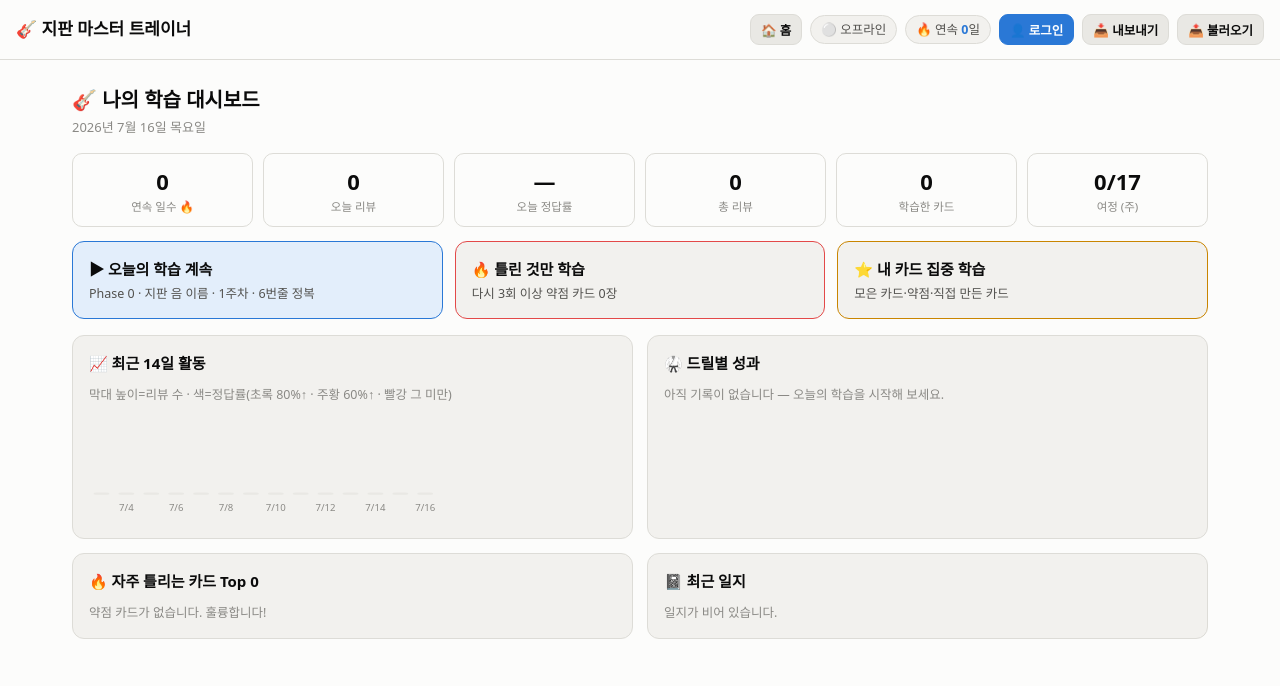
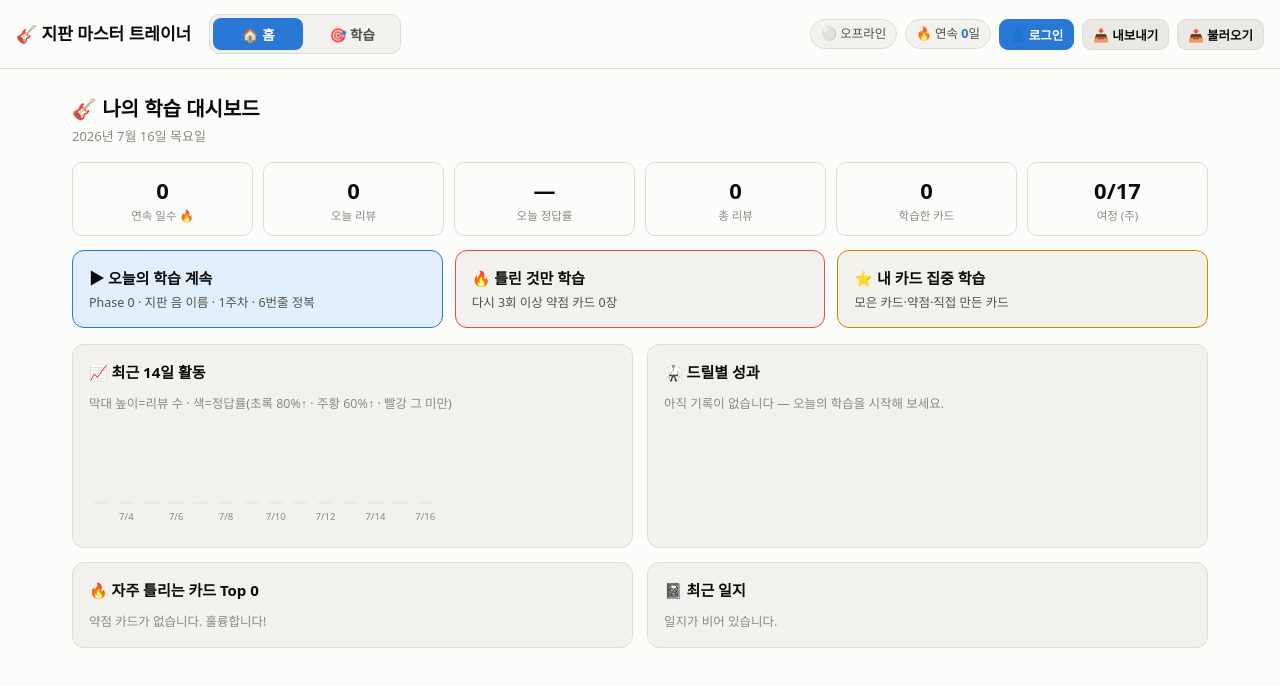
Before and after one commit to DongwooChae/guitar-trainer, a plain HTML site: page index.html in a window 1280 px wide. Drawn offline with Linux system fonts and the light colour scheme.

Commit message:
deploy: 2026-07-16 12:22

```diff
--- a/index.html
+++ b/index.html
@@ -94,6 +94,10 @@ textarea{width:100%;resize:vertical}
 .kpi .muted{font-size:11.5px}
 /* ===== 3단 레이아웃 ===== */
 .hdr-right{display:flex;gap:8px;align-items:center;flex-wrap:wrap}
+.hdr-left{display:flex;align-items:center;gap:18px;min-width:0}
+.viewnav{display:flex;gap:4px;background:var(--surface-2);border:1px solid var(--border);border-radius:10px;padding:3px}
+.viewnav button{padding:6px 16px;border:none;background:transparent;color:var(--ink-2);font-size:13.5px;font-weight:700;border-radius:8px;cursor:pointer;font-family:inherit}
+.viewnav button.on{background:var(--accent);color:#fff}
 .app{display:grid;grid-template-columns:minmax(0,0.7fr) minmax(0,2.4fr) minmax(0,2fr);gap:16px;max-width:none;margin:0;padding:16px 22px;align-items:start}
 .col{min-width:0;display:flex;flex-direction:column;gap:14px}
 .col>.card{margin-top:0}
@@ -291,9 +295,14 @@ input[type=range]{width:100%;accent-color:var(--accent)}
 </head>
 <body>
 <header>
-  <h1>🎸 지판 마스터 트레이너</h1>
+  <div class="hdr-left">
+    <h1>🎸 지판 마스터 트레이너</h1>
+    <nav class="viewnav">
+      <button id="navHome" class="on">🏠 홈</button>
+      <button id="navStudy">🎯 학습</button>
+    </nav>
+  </div>
   <div class="hdr-right">
-    <button class="btn sm" id="btnHome">🏠 홈</button>
     <span class="chip" id="syncChip" title="클라우드 동기화 상태">⚪ 오프라인</span>
     <span class="chip">🔥 연속 <b id="streak">0</b>일</span>
     <button class="btn sm primary" id="btnAccount">👤 로그인</button>
@@ -1981,6 +1990,8 @@ function renderDash(){
 function showView(v){
   document.querySelector('.app').style.display=v==='study'?'grid':'none';
   $('viewHome').style.display=v==='home'?'block':'none';
+  $('navHome').classList.toggle('on',v==='home');
+  $('navStudy').classList.toggle('on',v==='study');
   if(v==='home')renderDash();else queueAlign();
 }
 window.goStudy=()=>showView('study');
@@ -1990,7 +2001,8 @@ window.goFocus=()=>{dOpt.focus.src=[0,1,2];$('focusBtn').onclick();showView('stu
 
 /* ================= init ================= */
 initSession();renderDrillOpts();applyWeekRx(S.phase,S.week);initFB();drawFB();buildNotePad();renderProg();initAuth();updFocusCnt();
-$('btnHome').onclick=()=>showView('home');
+$('navHome').onclick=()=>showView('home');
+$('navStudy').onclick=()=>showView('study');
 showView('home'); // 첫 화면은 대시보드
 // 메트로놈 컨트롤
 $('mSlider').oninput=function(){setBpm(+this.value)};
```
